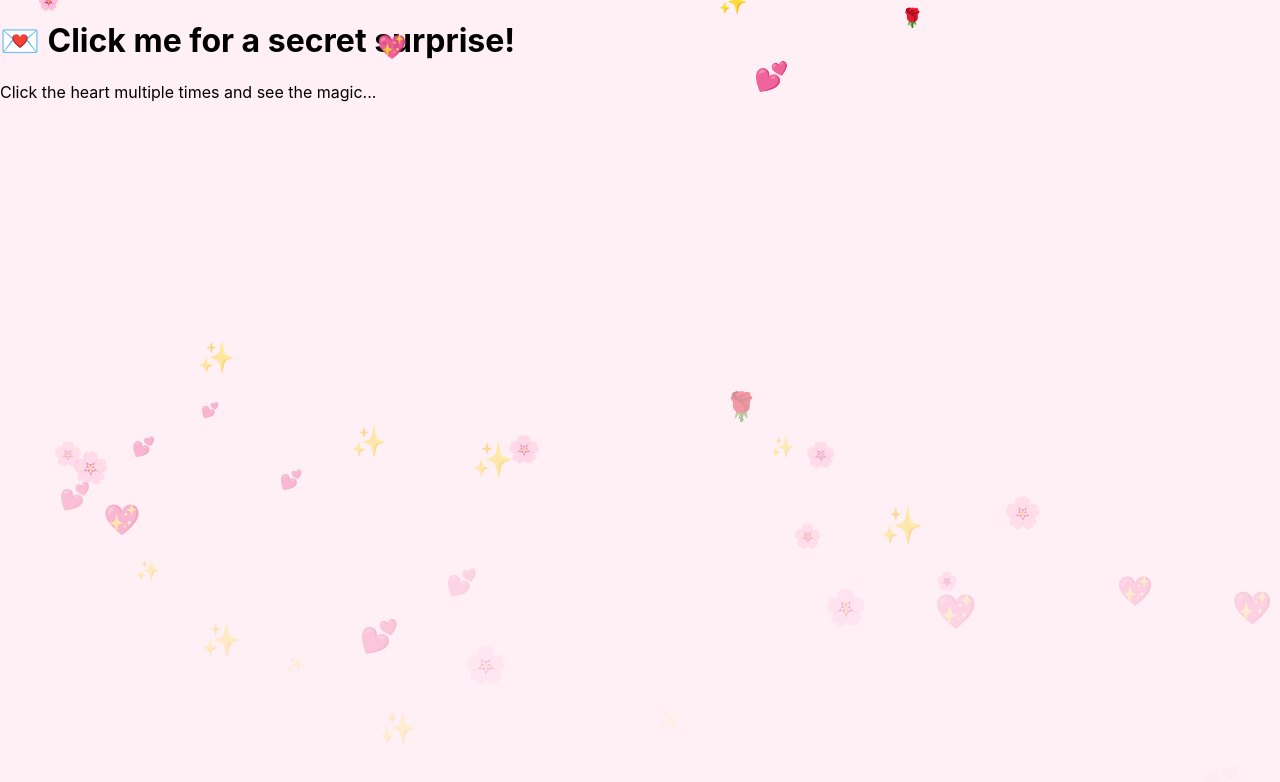
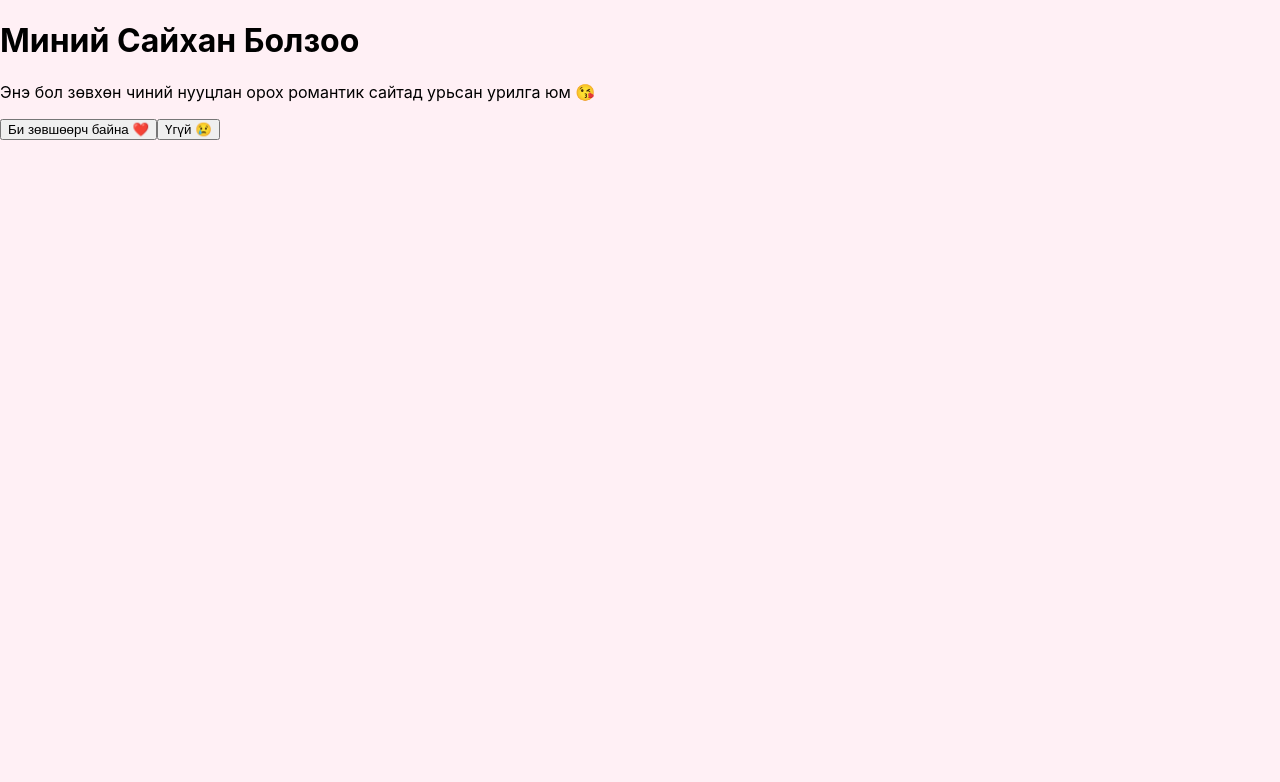
Before and after one commit to dalaiochir/dating_app, a Next.js app: page / in a window 1280 px wide. Shown: the top 782 px of the page. Built offline with nearby package versions, Linux system fonts and the light colour scheme.

Commit message:
upgrade6

```diff
--- a/app/page.jsx
+++ b/app/page.jsx
@@ -1,76 +1,61 @@
 'use client';
 
 import { useState, useEffect } from 'react';
-import { useRouter } from 'next/navigation';
 import { motion } from 'framer-motion';
-
-// Simple emoji rain component
-function EmojiRain({ emojis, count = 30 }) {
-  return (
-    <>
-      {Array.from({ length: count }).map((_, i) => {
-        const style = {
-          position: 'absolute',
-          top: `${-Math.random() * 20}vh`,
-          left: `${Math.random() * 100}vw`,
-          fontSize: `${12 + Math.random() * 24}px`,
-          animation: `fall ${5 + Math.random() * 5}s linear infinite`,
-          pointerEvents: 'none',
-        };
-        const emoji = emojis[Math.floor(Math.random() * emojis.length)];
-        return (
-          <span key={i} style={style}>
-            {emoji}
-          </span>
-        );
-      })}
-      <style jsx>{`
-        @keyframes fall {
-          0% {
-            transform: translateY(0);
-            opacity: 1;
-          }
-          100% {
-            transform: translateY(110vh);
-            opacity: 0;
-          }
-        }
-      `}</style>
-    </>
-  );
-}
+import confetti from 'canvas-confetti';
 
 export default function HomePage() {
-  const router = useRouter();
-  const [clicks, setClicks] = useState(0);
+  const [agree, setAgree] = useState(null);
 
-  const handleSecretClick = () => {
-    setClicks((prev) => prev + 1);
-    if (clicks + 1 >= 5) {
-      router.push('/surprise'); // 5 clicks → secret page
+  useEffect(() => {
+    if (agree === true) {
+      confetti({ particleCount: 200, spread: 70, origin: { y: 0.6 } });
     }
-  };
+  }, [agree]);
 
   return (
-    <div className="relative min-h-screen flex flex-col items-center justify-center bg-gradient-to-b from-pink-50 to-purple-100 overflow-hidden">
-      {/* Emoji rain */}
-      <EmojiRain emojis={['💖','🌸','🌹','✨','💕']} count={40} />
+    <div className="min-h-screen flex flex-col items-center justify-center bg-gradient-to-b from-pink-50 to-purple-100 p-6">
+      <motion.h1
+        className="text-5xl font-bold mb-8 text-center"
+        initial={{ opacity: 0, y: -50 }}
+        animate={{ opacity: 1, y: 0 }}
+      >
+        Миний Сайхан Болзоо
+      </motion.h1>
 
-      {/* Main content */}
-      <motion.h1
-        className="text-5xl font-bold mb-6 cursor-pointer select-none z-10"
-        whileHover={{ scale: 1.1, rotate: [0, 5, -5, 0] }}
-        onClick={handleSecretClick}
+      <p className="text-xl mb-6 text-center">
+        Энэ бол зөвхөн чиний нууцлан орох романтик сайтад урьсан урилга юм 😘
+      </p>
+
+      <motion.button
+        onClick={() => setAgree(true)}
+        className="px-8 py-4 mb-4 rounded-full bg-pink-400 text-white font-bold shadow-lg hover:scale-105 transition-transform"
+        whileHover={{ scale: 1.1 }}
+        whileTap={{ scale: 0.9 }}
       >
-        💌 Click me for a secret surprise!
-      </motion.h1>
-      <motion.p
-        className="text-lg z-10"
-        initial={{ opacity: 0 }}
-        animate={{ opacity: 1 }}
+        Би зөвшөөрч байна ❤️
+      </motion.button>
+
+      <motion.button
+        onClick={() => setAgree(false)}
+        className="px-8 py-4 rounded-full bg-gray-200 text-gray-800 font-bold shadow-lg hover:scale-105 transition-transform"
+        whileHover={{ scale: 1.1 }}
+        whileTap={{ scale: 0.9 }}
       >
-        Click the heart multiple times and see the magic...
-      </motion.p>
+        Үгүй 😢
+      </motion.button>
+
+      {agree !== null && (
+        <motion.p
+          className="mt-8 text-2xl font-semibold text-center"
+          initial={{ opacity: 0 }}
+          animate={{ opacity: 1 }}
+        >
+          {agree
+            ? 'Баяр хүргэе! 🎉 Болзоонд явна!'
+            : 'Өө, дараа үзнэ ээ 😢'}
+        </motion.p>
+      )}
     </div>
   );
 }
--- a/tailwind.config.js
+++ b/tailwind.config.js
@@ -1,8 +1,7 @@
 /** @type {import('tailwindcss').Config} */
 module.exports = {
   content: [
-    "./app/**/*.{js,ts,jsx,tsx}",
-    "./components/**/*.{js,ts,jsx,tsx}"
+    "./app/**/*.{js,ts,jsx,tsx}"
   ],
   theme: {
     extend: {},
```
